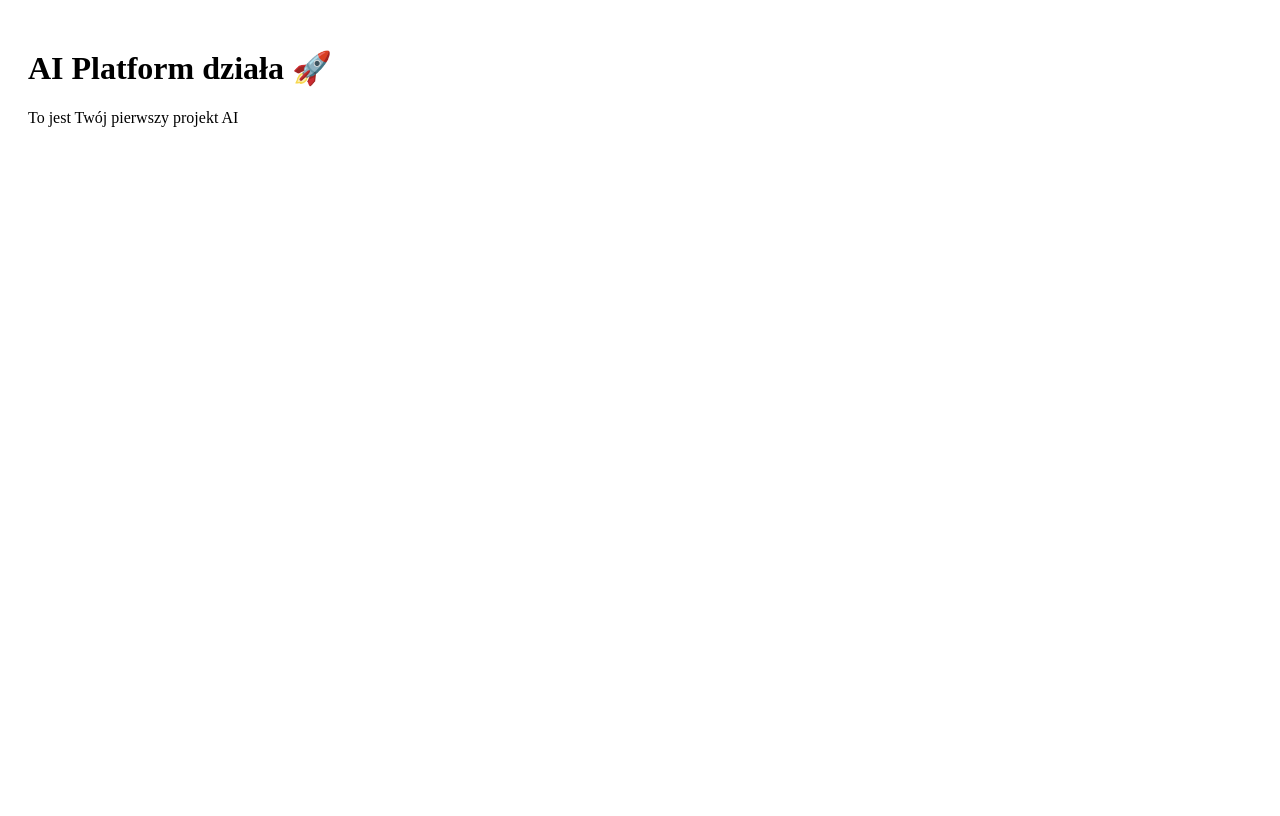
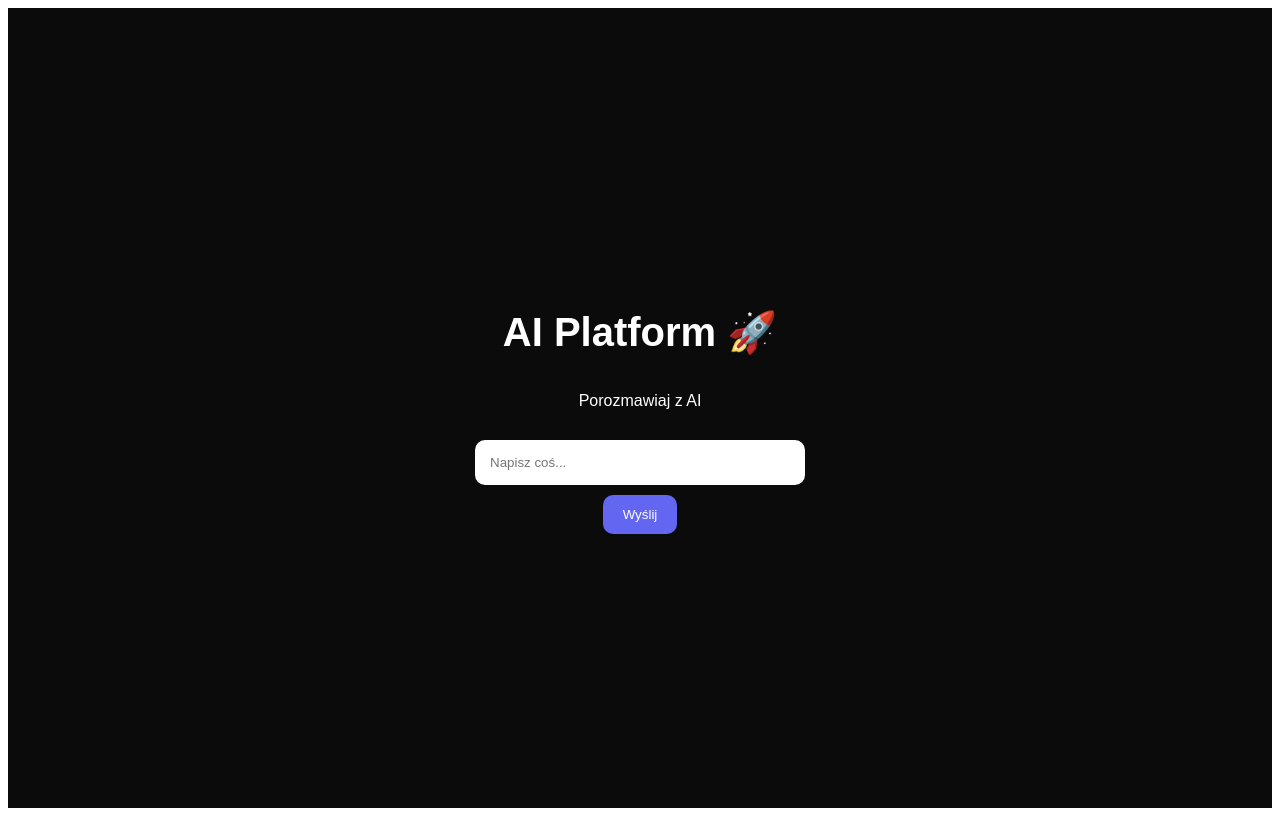
Before and after one commit to lukaszjastrzebski86-beep/ai-platform, a Next.js app: page / in a window 1280 px wide. Built offline with nearby package versions, Linux system fonts and the light colour scheme.

Commit message:
Update page.tsx

```diff
--- a/app/page.tsx
+++ b/app/page.tsx
@@ -1,8 +1,46 @@
 export default function Home() {
   return (
-    <main style={{ padding: 20 }}>
-      <h1>AI Platform działa 🚀</h1>
-      <p>To jest Twój pierwszy projekt AI</p>
+    <main style={{
+      display: "flex",
+      flexDirection: "column",
+      alignItems: "center",
+      justifyContent: "center",
+      height: "100vh",
+      background: "#0b0b0b",
+      color: "white",
+      fontFamily: "Arial"
+    }}>
+
+      <h1 style={{ fontSize: "40px", marginBottom: "20px" }}>
+        AI Platform 🚀
+      </h1>
+
+      <p style={{ marginBottom: "30px" }}>
+        Porozmawiaj z AI
+      </p>
+
+      <input
+        placeholder="Napisz coś..."
+        style={{
+          padding: "15px",
+          width: "300px",
+          borderRadius: "10px",
+          border: "none",
+          marginBottom: "10px"
+        }}
+      />
+
+      <button style={{
+        padding: "12px 20px",
+        borderRadius: "10px",
+        border: "none",
+        background: "#6366f1",
+        color: "white",
+        cursor: "pointer"
+      }}>
+        Wyślij
+      </button>
+
     </main>
   );
 }
```
